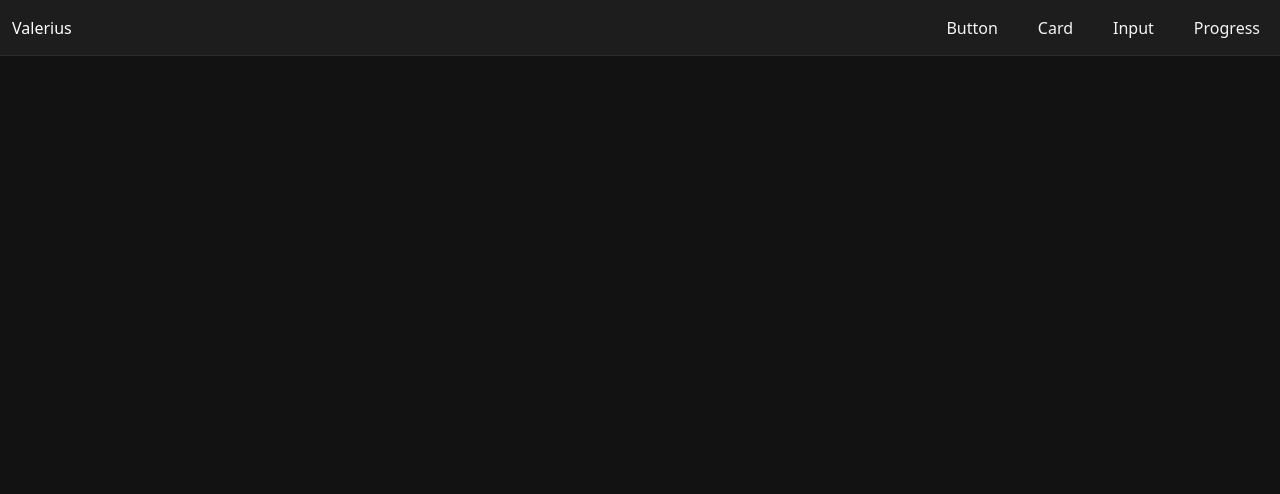
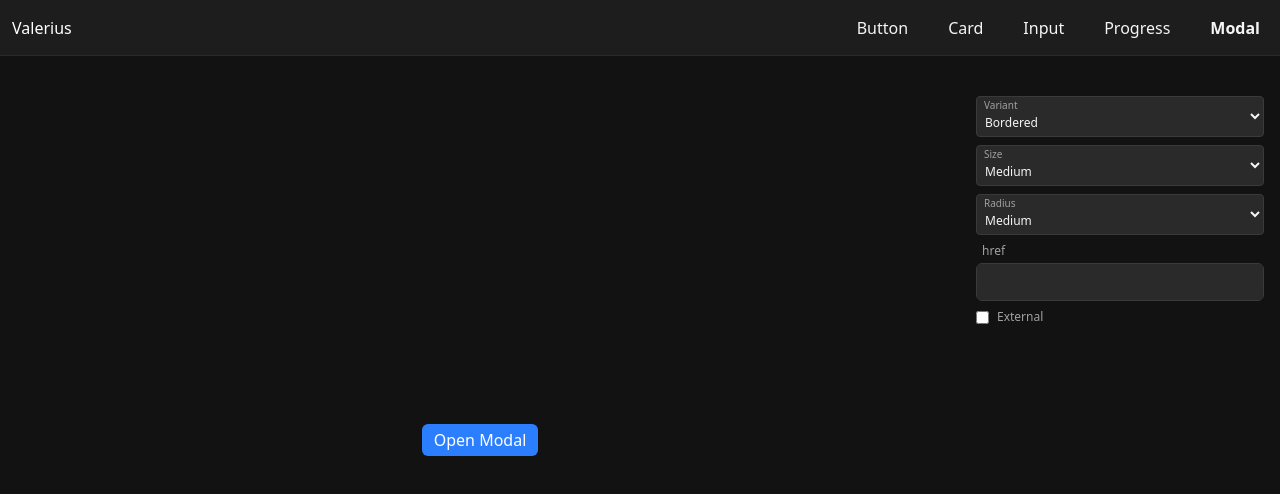
Before and after one commit to Villy-P/corekit-ui, a SvelteKit app: page /modal in a window 1280 px wide. Before the commit this address had no page. Shown: the top 494 px of the page. Built offline with nearby package versions, Linux system fonts and the light colour scheme.

Commit message:
feat: add Modal component and integrate it into the layout; update ModalProps interface

```diff
--- a/src/lib/components/Card.svelte
+++ b/src/lib/components/Card.svelte
@@ -37,7 +37,7 @@
     });
 
     let defaultClass = "text-main-text rounded-lg transition-colors ease-in-out bg-sub-background p-4";
-    let linkClass = "hover:bg-sub-background-hover cursor-pointer";
+    let linkClass = "block hover:bg-sub-background-hover cursor-pointer";
     let combinedClass = $derived(twMerge(
         defaultClass,
         href ? linkClass : "",
--- /dev/null
+++ b/src/lib/components/Modal.svelte
@@ -0,0 +1,24 @@
+<script lang="ts">
+    import type { ModalProps } from "$lib/types/Modal.js";
+    import { fade, fly } from "svelte/transition";
+    import Card from "./Card.svelte";
+
+    let {
+        children = undefined,
+        class: className = "",
+        open = $bindable(),
+        ...restProps
+    }: ModalProps = $props();
+</script>
+
+{#if open}
+    <!-- svelte-ignore a11y_click_events_have_key_events -->
+    <!-- svelte-ignore a11y_no_static_element_interactions -->
+    <div class="flex-center w-full h-screen absolute top-0 left-0 bg-black/50 z-200" transition:fade={{ duration: 200 }} onclick={() => open = false}>
+        <div transition:fly={{ y: -20, duration: 200 }} onclick={(e) => e.stopPropagation()}>
+            <Card {className} {...restProps}>
+                {@render children()}
+            </Card>
+        </div>
+    </div>
+{/if}
--- a/src/lib/index.ts
+++ b/src/lib/index.ts
@@ -11,6 +11,7 @@ export { default as Text } from "./components/Text.svelte";
 export { default as Card } from "./components/Card.svelte";
 export { default as Checkbox } from "./components/Checkbox.svelte";
 export { default as Progress } from "./components/Progress.svelte";
+export { default as Modal } from "./components/Modal.svelte";
 
 export { fbmBackground } from "./actions/fbm.ts";
 
--- /dev/null
+++ b/src/lib/types/Modal.ts
@@ -0,0 +1,6 @@
+export interface ModalProps {
+    children?: any;
+    class?: string;
+    open?: boolean;
+    [key: string]: any;
+}
--- a/src/routes/+layout.svelte
+++ b/src/routes/+layout.svelte
@@ -14,5 +14,6 @@
     <NavbarElement activeClass="font-semibold" href="/card">Card</NavbarElement>
     <NavbarElement activeClass="font-semibold" href="/input">Input</NavbarElement>
     <NavbarElement activeClass="font-semibold" href="/progress">Progress</NavbarElement>
+    <NavbarElement activeClass="font-semibold" href="/modal">Modal</NavbarElement>
 </Navbar>
 {@render children()}
--- /dev/null
+++ b/src/routes/modal/+page.svelte
@@ -0,0 +1,59 @@
+<script lang="ts">
+    import Button from "$lib/components/Button.svelte";
+    import Card from "$lib/components/Card.svelte";
+    import Checkbox from "$lib/components/Checkbox.svelte";
+    import Input from "$lib/components/Input.svelte";
+  import Modal from "$lib/components/Modal.svelte";
+    import Select from "$lib/components/Select.svelte";
+    import Text from "$lib/components/Text.svelte";
+    import { colorStyleParts, type ColorStyle } from "$lib/styles/color.js";
+  import type { SizeStyle } from "$lib/styles/size.js";
+    import type { CardVariant } from "$lib/types/Card.js";
+
+    const variantOptions = [
+        { value: "bordered", label: "Bordered" },
+        { value: "elevated", label: "Elevated" },
+    ];
+    const sizeOptions = [
+        { value: "xs", label: "Extra Small" },
+        { value: "sm", label: "Small" },
+        { value: "md", label: "Medium" },
+        { value: "lg", label: "Large" },
+        { value: "xl", label: "Extra Large" },
+        { value: "2xl", label: "2X Large" },
+        { value: "3xl", label: "3X Large" },
+        { value: "4xl", label: "4X Large" },
+        { value: "5xl", label: "5X Large" },
+        { value: "6xl", label: "6X Large" },
+        { value: "full", label: "Full" },
+        { value: "none", label: "None" }
+    ];
+
+    let modalOpen: boolean = $state(false);
+
+    let variant: CardVariant = $state("bordered");
+    let size: SizeStyle = $state("md");
+    let radius: SizeStyle = $state("md");
+    let href: string = $state("");
+    let external: boolean = $state(false);
+</script>
+
+<div class="w-full h-screen flex pt-20">
+    <div class="w-3/4 flex-center">
+        <Button color="blue" onclick={() => modalOpen = true}>Open Modal</Button>
+    </div>
+
+    <div class="w-1/4 p-4 flex flex-col gap-2">
+        <Select divClass="w-full" options={variantOptions} bind:value={variant} label="Variant"/>
+        <Select divClass="w-full" options={sizeOptions} bind:value={size} label="Size"/>
+        <Select divClass="w-full" options={sizeOptions} bind:value={radius} label="Radius"/>
+        <Input divClass="w-full" bind:value={href} label="href"/>
+        <Checkbox bind:checked={external} label="External"/>
+    </div>
+</div>
+
+<Modal {variant} {size} {radius} {href} {external} bind:open={modalOpen}>
+    <Text tag="h2" class="text-2xl font-bold mb-4">Customizable Card</Text>
+    <Text class="mb-4">This is a customizable card component. You can add any content here and style it as needed.</Text>
+    <Button color="blue" href="https://example.com" target="_blank">Learn More</Button>
+</Modal>
```
